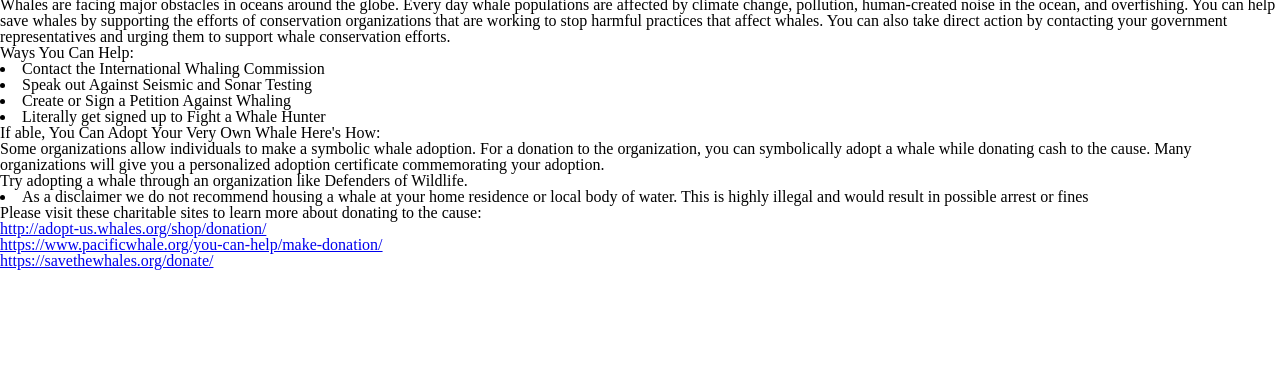
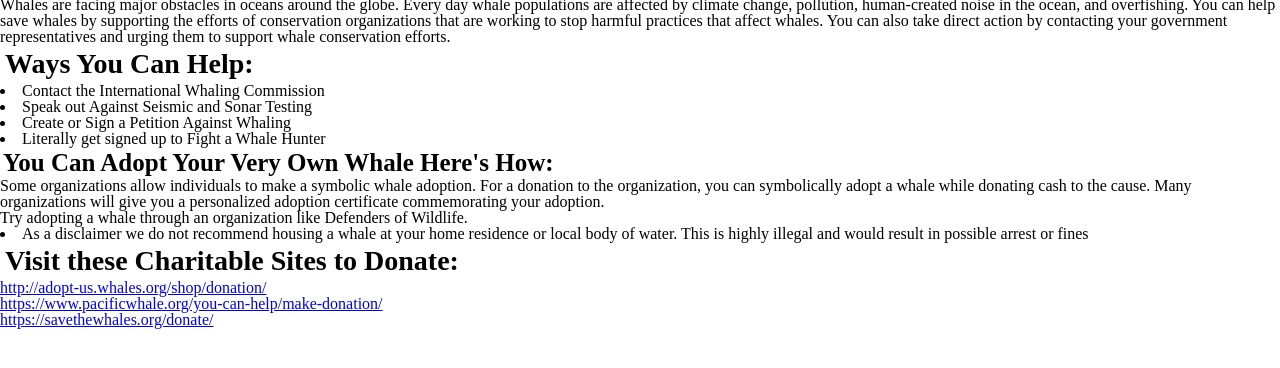
Before and after one commit to KittehDev0x0000000/save-the-whales, a plain HTML site: page help/index.html in a window 1280 px wide. Shown: the part 92-460 px from the top of the page. Drawn offline with Linux system fonts and the light colour scheme; files whose address does not match are found by name.

Commit message:
made some more edits

```diff
--- a/css/main.css
+++ b/css/main.css
@@ -8,6 +8,17 @@ h1 {
   padding: 5px;
 }
 
+h2 {
+  font-size: 28px;
+  font-weight: bold;
+  padding: 5px;
+}
+
+h3 {
+  font-size: 25px;
+  font-weight: bold;
+  padding: 3px;
+}
 ul.nav-bar{
     list-style-type: none;
     margin: 0;
--- a/help/index.html
+++ b/help/index.html
@@ -21,11 +21,11 @@
     <li>Speak out Against Seismic and Sonar Testing</li>
     <li>Create or Sign a Petition Against Whaling</li>
     <li>Literally get signed up to Fight a Whale Hunter</li>
-    <h3>If able, You Can Adopt Your Very Own Whale Here's How:</h3>
+    <h3>You Can Adopt Your Very Own Whale Here's How:</h3>
     <p>Some organizations allow individuals to make a symbolic whale adoption. For a donation to the organization, you can symbolically adopt a whale while donating cash to the cause. Many organizations will give you a personalized adoption certificate commemorating your adoption.</p>
     <p>Try adopting a whale through an organization like Defenders of Wildlife.</p>
     <li>As a disclaimer we do not recommend housing a whale at your home residence or local body of water. This is highly illegal and would result in possible arrest or fines</li>
-    <h2>Please visit these charitable sites to learn more about donating to the cause:</h2>
+    <h2>Visit these Charitable Sites to Donate:</h2>
     <ol>
       <a href="http://adopt-us.whales.org/shop/donation/"target="blank">http://adopt-us.whales.org/shop/donation/</a>
     </ol>
```
